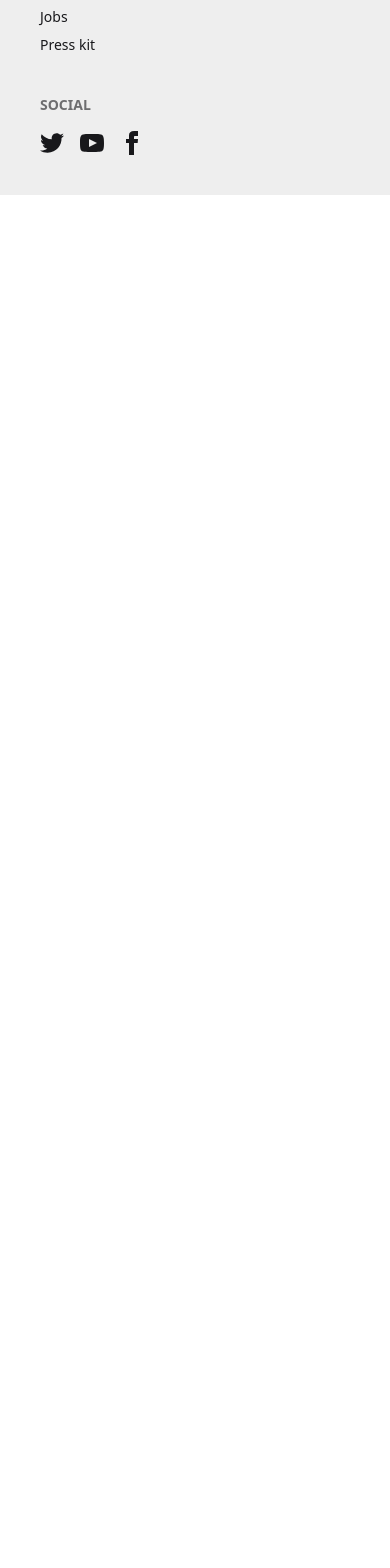
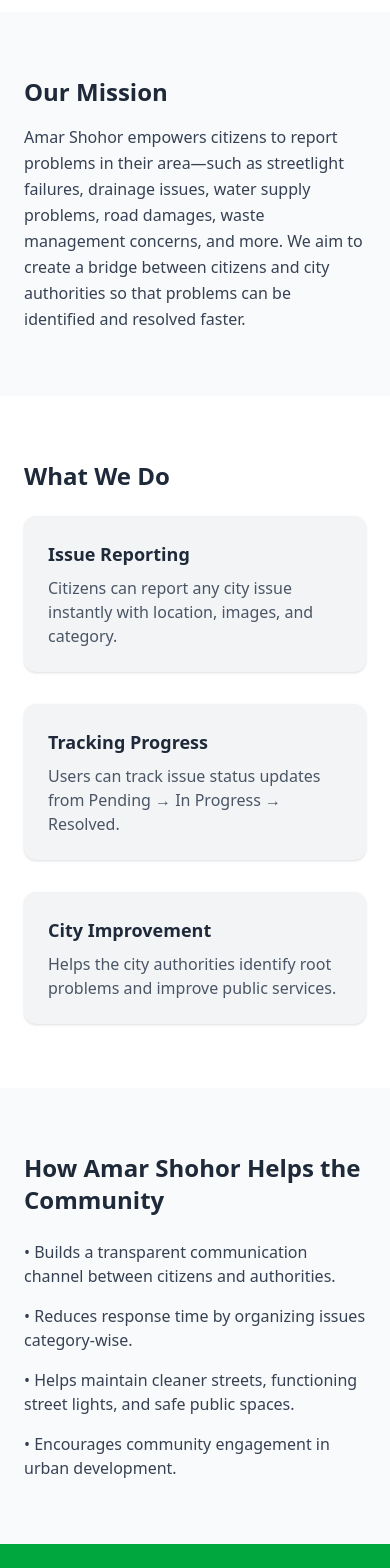
Before and after one commit to Opirajbhor/Amar-Shohor-Frontend-PH-A11, a React (Vite) app: page /about-us in a window 390 px wide. Shown: the part 400-1968 px from the top of the page. Before the commit the page ends 844 px from the top, so only its background shows below. Built offline with nearby package versions, Linux system fonts and the light colour scheme; no server answers.

Commit message:
imgBB api added

```diff
--- a/src/components/Navbar/Navbar.jsx
+++ b/src/components/Navbar/Navbar.jsx
@@ -89,10 +89,10 @@ const Navbar = () => {
                 {user?.displayName}
               </li>
               <li>
-                <a className="justify-between">
+                <Link to='/dashboard/profile'  className="justify-between">
                   Profile
                   <span className="badge">New</span>
-                </a>
+                </Link>
               </li>
 
               <li>
--- a/src/pages/AuthPage/Registration.jsx
+++ b/src/pages/AuthPage/Registration.jsx
@@ -5,6 +5,10 @@ import { Link, useLocation, useNavigate } from "react-router";
 import Logo from "../../utils/Logo/Logo";
 import { toast, ToastContainer } from "react-toastify";
 import useAuth from "../../Hooks/useAuth";
+import {
+  imageUpload,
+  saveOrUpdateUser,
+} from "../../utils/PhotoUpload/photoUpload";
 
 const Registration = () => {
   const {
@@ -32,12 +36,17 @@ const Registration = () => {
   // if (loading) return LargeLoading;
   // if (user) return <Navigate to={from} replace={true} />;
   const submitData = async (data) => {
-    const { name, email, password } = data;
+    const { name, image, email, password } = data;
+    const imgFile = image[0];
     try {
+      const imageURL = await imageUpload(imgFile);
       const result = await createUser(email, password);
       await updateUserProfile(name);
-      toast.success("Registration Successfull!");
-      navigate(from);
+      await saveOrUpdateUser({ name, imageURL, email, role:'Citizen' });
+      await updateUserProfile(name, imageURL);
+      navigate(from, { replace: true });
+      toast.success("Signup Successful");
+       console.log(result)
     } catch (err) {
       console.log(err);
       toast.error("Registration error");
@@ -87,6 +96,31 @@ const Registration = () => {
                   {errors.email.message}
                 </p>
               )}
+            </div>
+            {/* Image */}
+            <div>
+              <label htmlFor="image" className=" text-white-700 font-medium">
+                Profile Image
+              </label>
+              <input
+                name="image"
+                type="file"
+                id="image"
+                accept="image/*"
+                className="block w-full text-sm text-gray-500
+      file:mr-4 file:py-2 file:px-4
+      file:rounded-md file:border-0
+      file:text-sm file:font-semibold
+      file:bg-lime-50 file:text-lime-700
+      hover:file:bg-lime-100
+       border border-dashed  rounded-md cursor-pointer
+      focus:outline-none focus:ring-2
+      py-2"
+                {...register("image")}
+              />
+              <p className="mt-1 text-xs text-gray-400">
+                PNG, JPG or JPEG (max 2MB)
+              </p>
             </div>
 
             {/* Password */}
--- a/src/pages/OtherPages/About_Us.jsx
+++ b/src/pages/OtherPages/About_Us.jsx
@@ -1,11 +1,118 @@
-import React from 'react';
+import React from "react";
 
 const About_Us = () => {
-    return (
-        <div>
-            about us page
+  return (
+    <div className="min-h-screen bg-gray-50">
+      {/* Hero Section */}
+      <section className="bg-white py-16">
+        <div className="max-w-5xl mx-auto px-6 text-center">
+          <h1 className="text-4xl font-bold text-gray-800 mb-4">
+            About Amar Shohor
+          </h1>
+          <p className="text-gray-600 text-lg leading-relaxed">
+            A citizen-driven platform dedicated to building a cleaner, safer,
+            and smarter city through transparent issue reporting and real-time
+            updates.
+          </p>
         </div>
-    );
+      </section>
+
+      {/* Mission Section */}
+      <section className="py-16">
+        <div className="max-w-5xl mx-auto px-6">
+          <h2 className="text-2xl font-semibold text-gray-800 mb-4">
+            Our Mission
+          </h2>
+          <p className="text-gray-700 leading-relaxed">
+            Amar Shohor empowers citizens to report problems in their area—such
+            as streetlight failures, drainage issues, water supply problems,
+            road damages, waste management concerns, and more. We aim to create
+            a bridge between citizens and city authorities so that problems can
+            be identified and resolved faster.
+          </p>
+        </div>
+      </section>
+
+      {/* What We Do */}
+      <section className="bg-white py-16">
+        <div className="max-w-5xl mx-auto px-6">
+          <h2 className="text-2xl font-semibold text-gray-800 mb-6">
+            What We Do
+          </h2>
+
+          <div className="grid md:grid-cols-3 gap-8">
+            <div className="p-6 bg-gray-100 rounded-xl shadow-sm">
+              <h3 className="text-lg font-semibold text-gray-800">
+                Issue Reporting
+              </h3>
+              <p className="text-gray-600 mt-2">
+                Citizens can report any city issue instantly with location,
+                images, and category.
+              </p>
+            </div>
+
+            <div className="p-6 bg-gray-100 rounded-xl shadow-sm">
+              <h3 className="text-lg font-semibold text-gray-800">
+                Tracking Progress
+              </h3>
+              <p className="text-gray-600 mt-2">
+                Users can track issue status updates from Pending → In Progress
+                → Resolved.
+              </p>
+            </div>
+
+            <div className="p-6 bg-gray-100 rounded-xl shadow-sm">
+              <h3 className="text-lg font-semibold text-gray-800">
+                City Improvement
+              </h3>
+              <p className="text-gray-600 mt-2">
+                Helps the city authorities identify root problems and improve
+                public services.
+              </p>
+            </div>
+          </div>
+        </div>
+      </section>
+
+      {/* How It Helps Section */}
+      <section className="py-16">
+        <div className="max-w-5xl mx-auto px-6">
+          <h2 className="text-2xl font-semibold text-gray-800 mb-6">
+            How Amar Shohor Helps the Community
+          </h2>
+
+          <ul className="space-y-4 text-gray-700">
+            <li>
+              • Builds a transparent communication channel between citizens and
+              authorities.
+            </li>
+            <li>• Reduces response time by organizing issues category-wise.</li>
+            <li>
+              • Helps maintain cleaner streets, functioning street lights, and
+              safe public spaces.
+            </li>
+            <li>• Encourages community engagement in urban development.</li>
+          </ul>
+        </div>
+      </section>
+
+      {/* Contact or CTA */}
+      <section className="bg-green-600 py-16">
+        <div className="max-w-5xl mx-auto px-6 text-center text-white">
+          <h2 className="text-3xl font-bold mb-4">Get In Touch</h2>
+          <p className="text-lg mb-6">
+            Have questions or feedback? We’d love to hear from you.
+          </p>
+          <a
+            href="/contact"
+            className="px-6 py-3 bg-white text-green-600 font-semibold rounded-lg shadow hover:bg-gray-200 transition"
+          >
+            Contact Us
+          </a>
+        </div>
+      </section>
+    </div>
+  );
 };
 
 export default About_Us;
--- /dev/null
+++ b/src/utils/PhotoUpload/photoUpload.js
@@ -0,0 +1,21 @@
+import axios from "axios";
+
+export const imageUpload = async (imageData) => {
+  const formData = new FormData();
+  formData.append("image", imageData);
+
+  const { data } = await axios.post(
+    `https://api.imgbb.com/1/upload?key=${import.meta.env.VITE_IMGBB_API_KEY}`,
+    formData
+  );
+  return data?.data?.display_url;
+};
+
+// save or update user in db
+export const saveOrUpdateUser = async (userData) => {
+  const { data } = await axios.post(
+    `${import.meta.env.VITE_API_URL}/user`,
+    userData
+  );
+  return data;
+};
--- /dev/null
+++ b/src/utils/UpdateUser/UpdateUser.js
@@ -0,0 +1,10 @@
+import axios from "axios";
+
+// save or update user in db
+export const saveOrUpdateUser = async (userData) => {
+  const { data } = await axios.post(
+    `${import.meta.env.VITE_API_URL}/user`,
+    userData
+  );
+  return data;
+};
```
Also changed, not shown: 1 other file (tests, documents, lock files or other folders).
